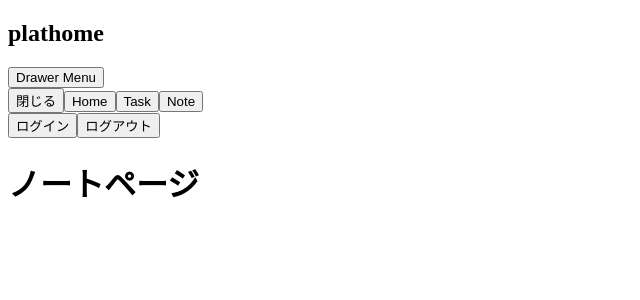
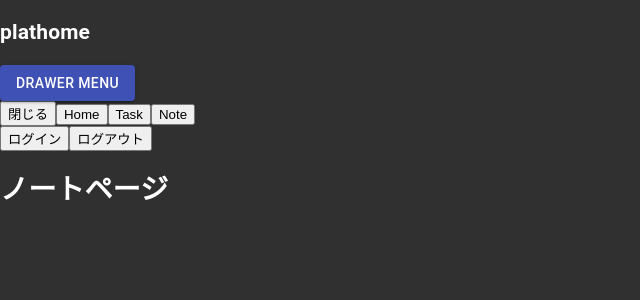
Before and after one commit to uryonet/plathome-next, a Next.js app: page /notes in a window 1280 px wide. Shown: the top 300 px of the page, without its empty margins (0-640 px from the left). Built offline with nearby package versions, Linux system fonts and the light colour scheme; no server answers; what @azure/msal-react would draw is missing.

Commit message:
#23 material-uiパッケージのインストールと基本設定

```diff
--- a/components/Header.tsx
+++ b/components/Header.tsx
@@ -1,5 +1,7 @@
 import React, { useState } from 'react'
 import DrawerMenu from './DrawerMenu'
+
+import { Button } from '@material-ui/core'
 
 const Header: React.FC = () => {
   const [isHidden, setIsHidden] = useState(true)
@@ -11,7 +13,7 @@ const Header: React.FC = () => {
   return (
     <nav>
       <h1>plathome</h1>
-      <button onClick={onClickMenu}>Drawer Menu</button>
+      <Button variant="contained" color="primary" onClick={onClickMenu}>Drawer Menu</Button>
       <DrawerMenu isHidden={isHidden} onClick={onClickMenu} />
     </nav>
   )
--- a/package.json
+++ b/package.json
@@ -10,6 +10,8 @@
   "dependencies": {
     "@azure/msal-browser": "^2.13.0",
     "@azure/msal-react": "^1.0.0-beta.1",
+    "@material-ui/core": "^4.11.3",
+    "@material-ui/icons": "^4.11.2",
     "@reduxjs/toolkit": "^1.5.0",
     "next": "^10.0.8",
     "react": "^17.0.2",
--- a/pages/_app.tsx
+++ b/pages/_app.tsx
@@ -5,6 +5,13 @@ import { Provider } from 'react-redux'
 import Layout from '../components/Layout'
 import store from '../store/store'
 import '../style/global.css'
+import { createMuiTheme, CssBaseline, ThemeProvider } from '@material-ui/core'
+
+const materialTheme = createMuiTheme({
+  palette: {
+    type: 'dark'
+  }
+})
 
 const configuration: Configuration = {
   auth: {
@@ -15,13 +22,16 @@ const pca = new PublicClientApplication(configuration)
 
 const MyApp = ({ Component, pageProps }: AppProps): JSX.Element => {
   return (
+    <ThemeProvider theme={materialTheme}>
       <MsalProvider instance={pca}>
         <Provider store={store}>
+          <CssBaseline />
           <Layout>
             <Component {...pageProps} />
           </Layout>
         </Provider>
       </MsalProvider>
+    </ThemeProvider>
   )
 }
 
--- a/pages/index.tsx
+++ b/pages/index.tsx
@@ -5,7 +5,7 @@ const Home: React.FC = () => {
   const isAuthenticated = useIsAuthenticated()
 
   return (
-    <div className="container">
+    <div>
       <h1>Welcome to plathome!</h1>
       {isAuthenticated && <p>ログイン済みです。</p>}
       {!isAuthenticated && <p>ログインが必要です。</p>}
```
Also changed, not shown: 1 other file (tests, documents, lock files or other folders). Lines whose indentation alone changed are shown as unchanged.
